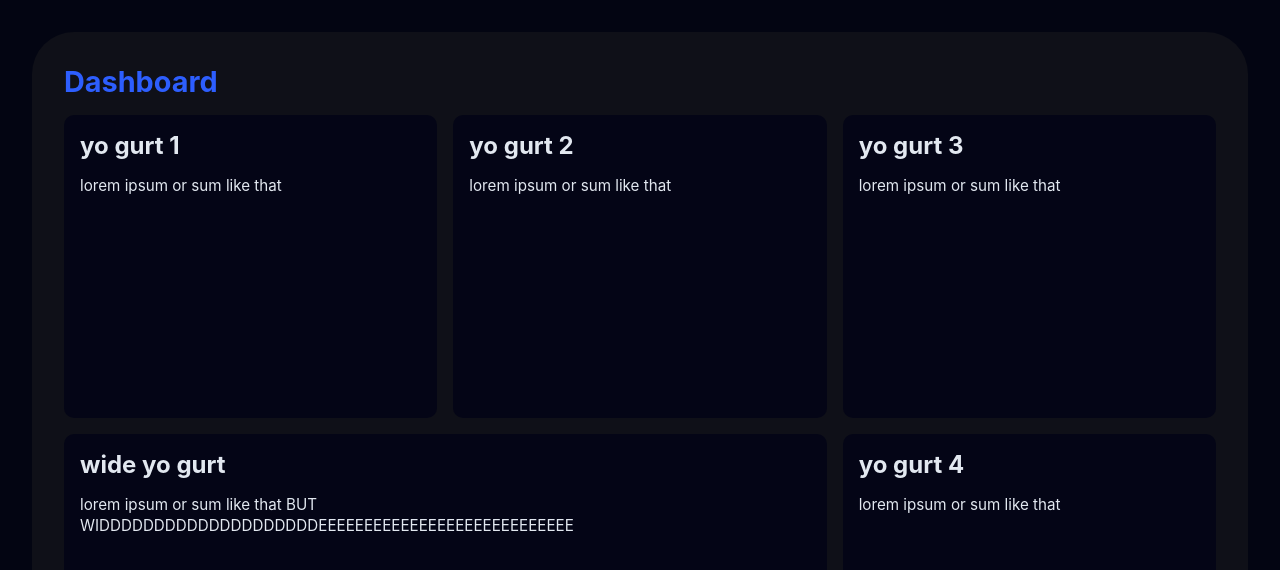
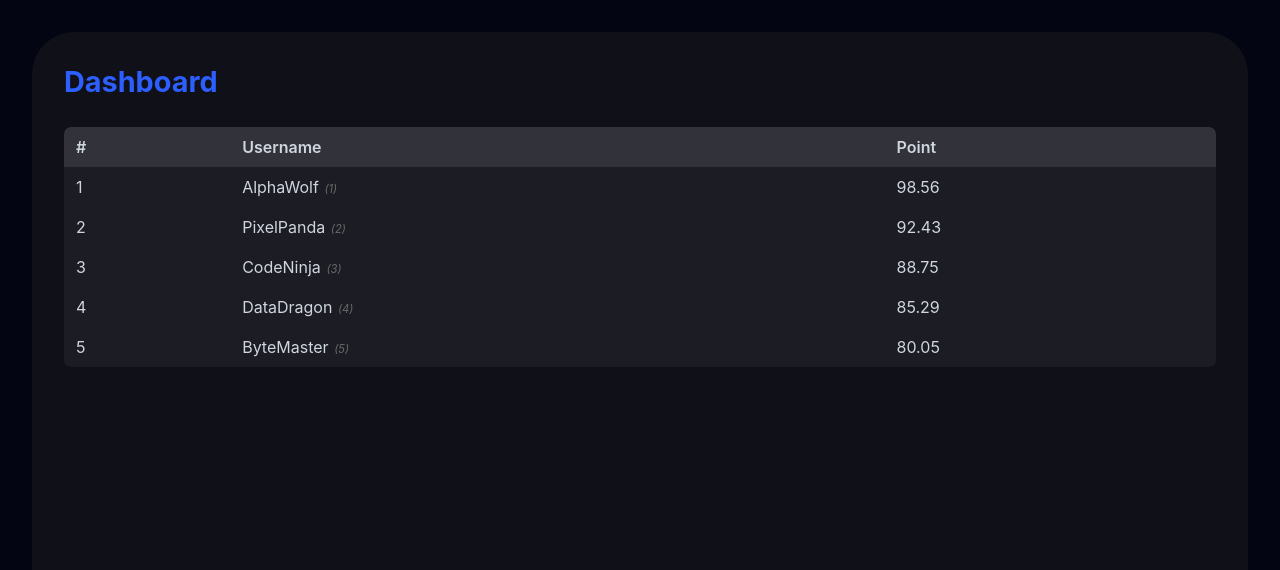
Before and after one commit to American-School-of-Barcelona/class-points, a Nuxt app in the folder frontend/: page / in a window 1280 px wide. Shown: the top 570 px of the page. Built offline with nearby package versions, Linux system fonts and the light colour scheme.

Commit message:
refactored the ui to actually show a list...

```diff
--- a/frontend/app/assets/css/colors.css
+++ b/frontend/app/assets/css/colors.css
@@ -3,6 +3,6 @@
     --color-bg-alt: #0f1018;
     --color-surface: #040516;
     --color-accent: #2d5efe;
-    --color-text: #e2e8f0;
+    --color-text: #cfd6de;
     --color-border: #5466ff;
 }
--- a/frontend/app/components/DashboardLayout.vue
+++ b/frontend/app/components/DashboardLayout.vue
@@ -1,5 +1,5 @@
 <script setup>
-import WidgetCard from './WidgetCard.vue'
+import List from './List.vue'
 </script>
 
 <template>
@@ -8,27 +8,9 @@ import WidgetCard from './WidgetCard.vue'
             <div class="header">
                 <h1>Dashboard</h1>
             </div>
-            <div class="grid">
-                <WidgetCard title="yo gurt 1">
-                    <p>lorem ipsum or sum like that</p>
-                </WidgetCard>
 
-                <WidgetCard title="yo gurt 2">
-                    <p>lorem ipsum or sum like that</p>
-                </WidgetCard>
+            <List></List>
 
-                <WidgetCard title="yo gurt 3">
-                    <p>lorem ipsum or sum like that</p>
-                </WidgetCard>
-
-                <WidgetCard title="wide yo gurt" class="wide">
-                    <p>lorem ipsum or sum like that BUT WIDDDDDDDDDDDDDDDDDDDDEEEEEEEEEEEEEEEEEEEEEEEEEEEE</p>
-                </WidgetCard>
-                <WidgetCard title="yo gurt 4">
-                    <p>lorem ipsum or sum like that</p>
-                </WidgetCard>
-
-            </div>
         </div>
     </div>
 </template>
--- /dev/null
+++ b/frontend/app/components/List.vue
@@ -0,0 +1,69 @@
+<script setup>
+  import { ref, onMounted } from "vue";
+
+  const leaderboard = ref([])
+
+  onMounted(() => {
+    leaderboard.value = [
+      { id: 1, username: "AlphaWolf", points: 98.56 },
+      { id: 2, username: "PixelPanda", points: 92.43 },
+      { id: 3, username: "CodeNinja", points: 88.75 },
+      { id: 4, username: "DataDragon", points: 85.29 },
+      { id: 5, username: "ByteMaster", points: 80.05 },
+    ];
+  });
+</script>
+
+<template>
+    <div class="widget-card">
+      <table v-if="leaderboard.length > 0" class="styled-table" style="border-radius: 7px;">
+        <thead>
+        <tr>
+          <th>#</th>
+          <th>Username</th>
+          <th>Point</th>
+        </tr>
+        </thead>
+        <tbody>
+        <tr v-for="(entry, idx) in leaderboard" :key="entry.username">
+          <td>{{ idx + 1 }}</td>
+          <td>{{ entry.username }}<span style="font-size: 0.7em; color: dimgrey"><i>&ensp;({{ entry.id }})</i></span></td>
+          <td>{{ entry.points.toFixed(2) }}</td>
+        </tr>
+        </tbody>
+      </table>
+      <span v-else>No one here...</span>
+    </div>
+</template>
+
+<style scoped>
+.styled-table {
+  width: 100%;
+  border-collapse: collapse;
+  margin-top: 12px;
+  background: rgba(255,255,255,0.05);
+  border-radius: 12px;
+  overflow: hidden;
+  color: var(--color-text);
+  font-family: 'Inter', sans-serif;
+}
+
+.styled-table th,
+.styled-table td {
+  padding: 10px 12px;
+  text-align: left;
+}
+
+.styled-table th {
+  background: rgba(255,255,255,0.1);
+  font-weight: 600;
+}
+
+.styled-table tr {
+  transition: background 0.3s ease;
+}
+
+.styled-table tr:hover {
+  background: rgba(255,255,255,0.1);
+}
+</style>
--- a/frontend/app/components/WidgetCard.vue
+++ /dev/null
@@ -1,36 +0,0 @@
-<script setup>
-defineProps({
-    title: String
-})
-</script>
-
-<template>
-    <div class="widget-card">
-        <h2 class="widget-title">{{ title }}</h2>
-        <div class="widget-body">
-            <slot />
-        </div>
-    </div>
-</template>
-
-<style scoped>
-.widget-card {
-    background-color: var(--color-surface);
-    border-radius: 10px;
-    padding: 1rem;
-    color: var(--color-text);
-    display: flex;
-    flex-direction: column;
-}
-
-.widget-title {
-    font-size: 1.5rem;
-    color: var(--color-text);
-    margin: 0;
-}
-
-.widget-body {
-    font-size: 0.95rem;
-    line-height: 1.4;
-}
-</style>
```
Also changed, not shown: 1 other file (tests, documents, lock files or other folders).
